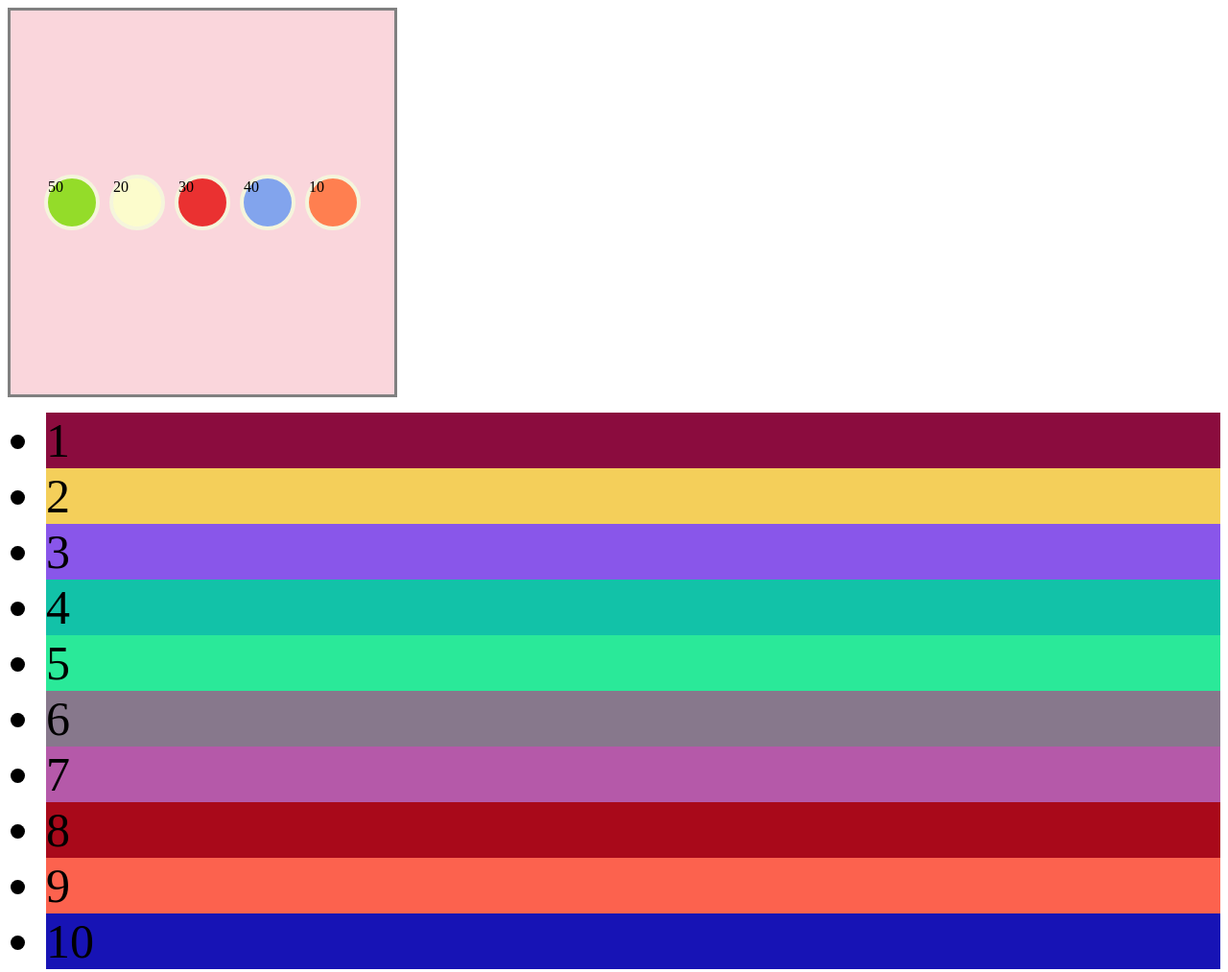
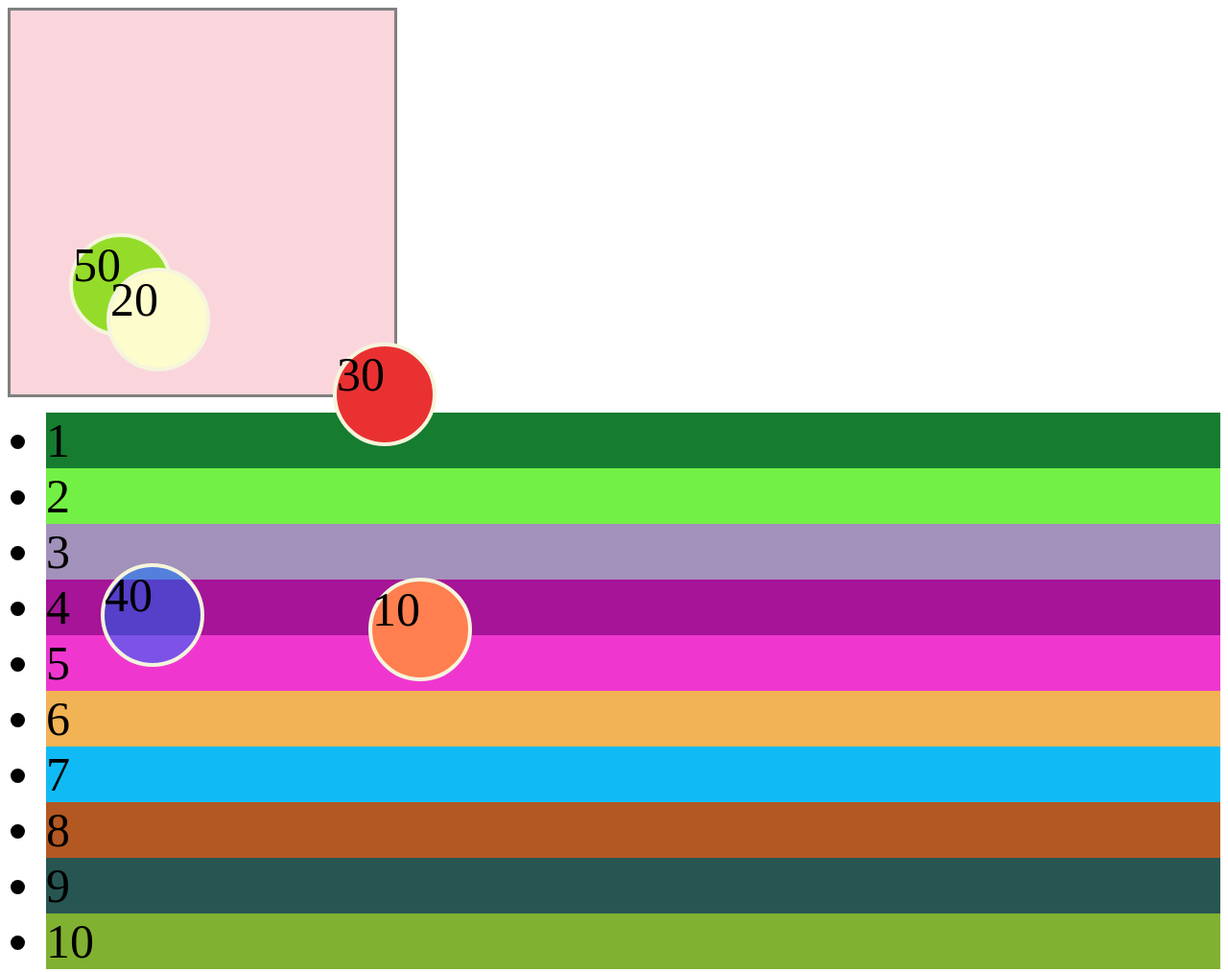
Before and after one commit to moerstany/Qadro, a plain HTML site: page Index.html in a window 1280 px wide. Shown: the whole page at 96% size. Drawn offline with Linux system fonts and the light colour scheme.

Commit message:
ура двигаются

```diff
--- a/_stl.scss
+++ b/_stl.scss
@@ -9,9 +9,9 @@ $bx5Color: coral;
     width: 400px;
     height: 400px;
     border: 3px solid gray;
-    display: flex;
-    justify-content: center;
-    align-items: center;
+    //display: flex;
+    //justify-content: center;
+    //align-items: center;
   }
   @mixin boxStyle {
     width: 100px;
@@ -21,9 +21,8 @@ $bx5Color: coral;
     border-radius: 50%;
     box-shadow: 5px,5px,5px solid grey;
     font-size: 50px;
-
-    display: flex;
-    align-items: center;
-    justify-content: center;
+    //display: flex;
+    //align-items: center;
+    //justify-content: center;
     position: relative;
   }
--- a/script.js
+++ b/script.js
@@ -7,8 +7,21 @@ function Test(){
     }
 }
 
-let count=0;
-setInterval(()=>{
-document.querySelector('.box').style =`top:${count++}px;left:${count++}px`;
 
+function getRndInteger(min, max) {
+    return Math.floor(Math.random() * (max - min)) + min;
+}
+
+
+let arr = document.querySelectorAll('.box');
+setInterval(() => {
+    for (const box of arr) {
+        let left = 0;
+        let top = 0;
+        left = getRndInteger(0, 400);
+        top = getRndInteger(0, 400);
+        box.style = `top:${left}px;left:${top}px`;
+    }
+
+    console.log(count);
 }, 1000);
```
Also changed, not shown: style.css, 1 other file.
